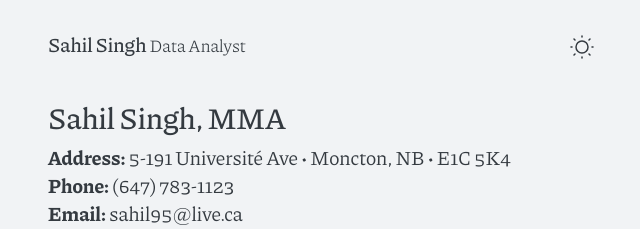
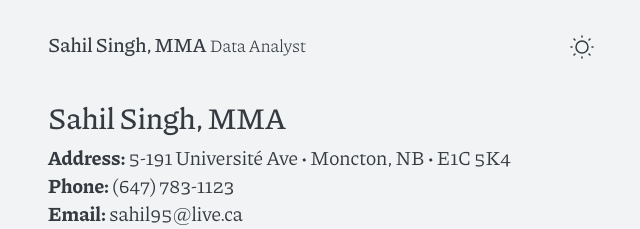
Before and after one commit to sahil-s-lab/portfolio, a Jekyll site: the page built from cv.md, in a window 1280 px wide and 900 px high. Shown: the top 229 px of the window, without its empty margins (319-959 px from the left). Built offline with Jekyll 4.4.1, drawn with Linux system fonts in a browser that asks for light colours; some web fonts are replaced.

Commit message:
Update _config.yml

```diff
--- a/_config.yml
+++ b/_config.yml
@@ -1,4 +1,4 @@
-title: Sahil Singh
+title: Sahil Singh, MMA
 email: sahil95@live.ca
 description: SAHIL WAS HERE
 baseurl: ""
@@ -22,6 +22,7 @@
 # profile links
 profile:
   linkedin: https://linkedin.com/in/sahil95
+  github: https://github.com/sahil-s-lab/portfolio/tree/main
 
 # build settings
 permalink: pretty
```
